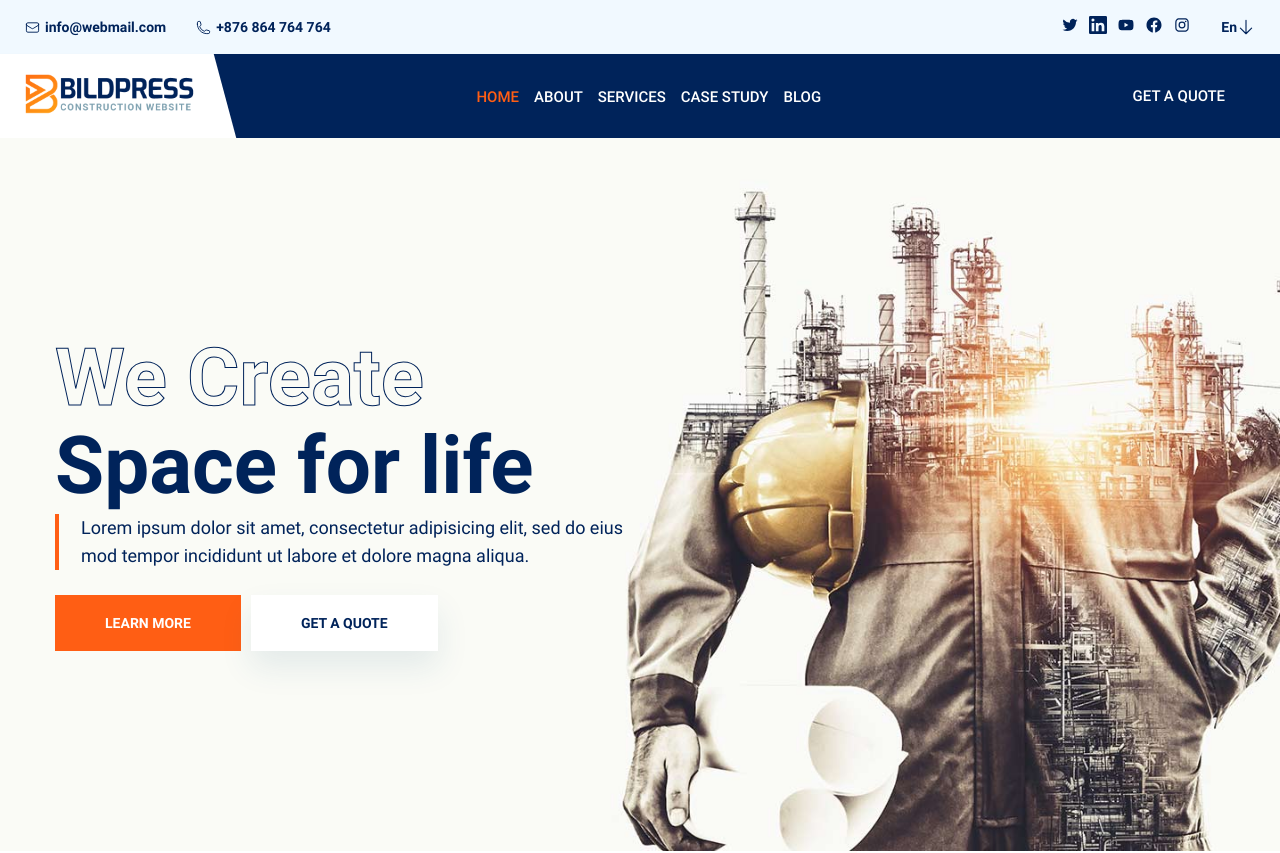
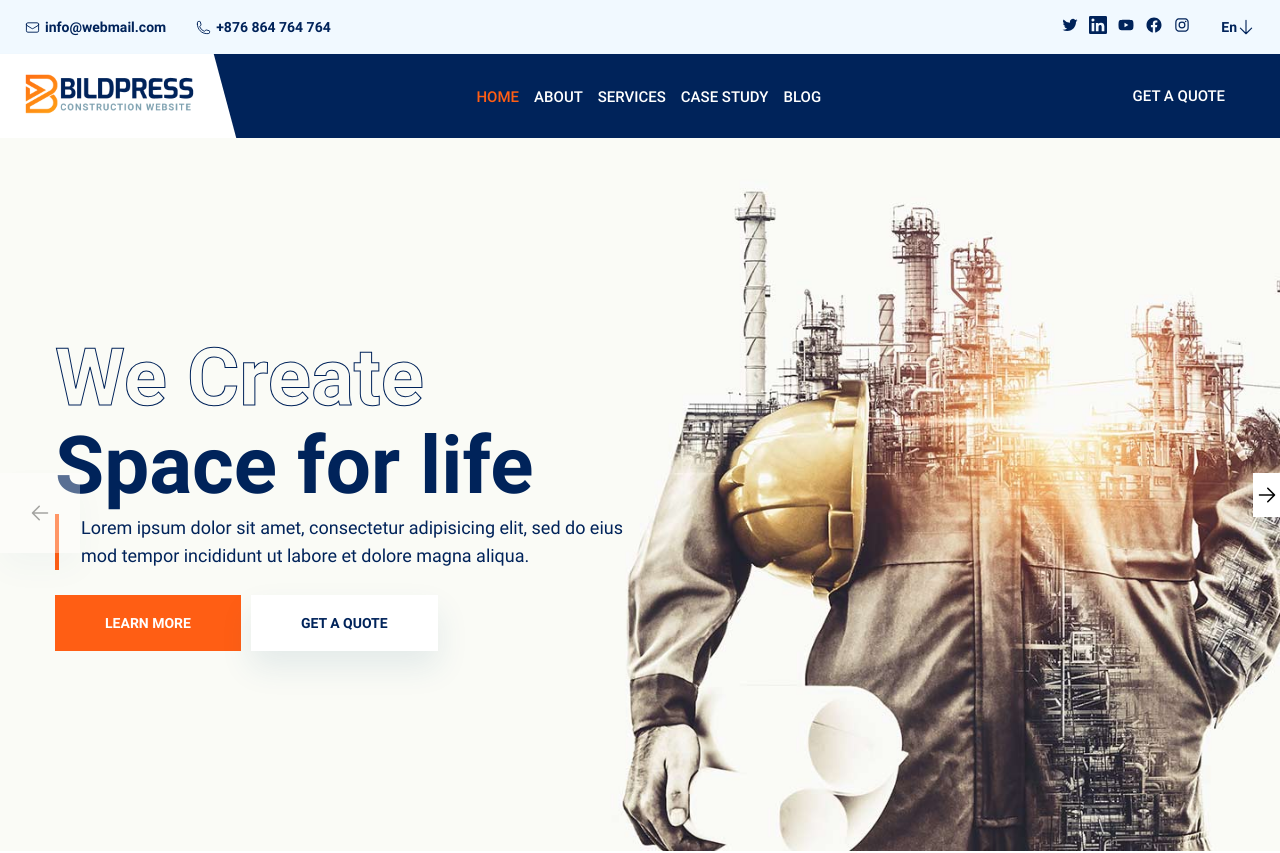
Before and after one commit to NurmuhammadovHojiakbar/scaffold, a React (Vite) app: page / in a window 1280 px wide. Shown: the top 853 px of the page. Built offline with nearby package versions, Linux system fonts and the light colour scheme; no server answers.

Commit message:
add hero slider

```diff
--- a/src/components/home/hero/index.tsx
+++ b/src/components/home/hero/index.tsx
@@ -1,6 +1,6 @@
 import { Swiper, SwiperSlide } from "swiper/react";
 import HeroItem from "../hero-item";
-import { Navigation } from "swiper/modules";
+import { Navigation, Autoplay, EffectFade } from "swiper/modules";
 
 const Hero = () => {
   const heros = [
@@ -33,7 +33,12 @@ const Hero = () => {
   ];
   return (
     <section className="site-hero">
-      <Swiper navigation={true} modules={[Navigation]}>
+      <Swiper
+        navigation={true}
+        autoplay={{ delay: 8000, disableOnInteraction: false }}
+        effect="fade"
+        modules={[Navigation, Autoplay, EffectFade]}
+      >
         {heros.map((hero) => (
           <SwiperSlide key={hero.id}>
             <HeroItem {...hero} />
--- a/src/components/home/home.scss
+++ b/src/components/home/home.scss
@@ -307,6 +307,32 @@
     }
 }
 
+.swiper-button-prev{
+    width: 80px !important;
+    height: 80px !important;
+    background: #fff url("../../assets/images/left-arrow.png") no-repeat center;
+    -webkit-box-shadow: 0px 16px 32px 0px rgba(32, 85, 125, 0.1);
+    box-shadow: 0px 16px 32px 0px rgba(32, 85, 125, 0.1);
+    left: 0 !important;
+
+    &::after{
+        display: none;
+    }
+}
+
+.swiper-button-next{
+    width: 80px;
+    height: 80px;
+    background: #fff url("../../assets/images/right-arrow.png") no-repeat center;
+    -webkit-box-shadow: 0px 16px 32px 0px rgba(32, 85, 125, 0.1);
+    box-shadow: 0px 16px 32px 0px rgba(32, 85, 125, 0.1);
+    right: 0 !important;
+
+    &::after{
+        display: none;
+    }
+}
+
 @media only screen and (max-width: 1100px) {
     .about-us{
         &__list{
--- a/src/main.tsx
+++ b/src/main.tsx
@@ -6,6 +6,8 @@ import { Provider } from "react-redux";
 import App from "./App.tsx";
 import "./index.scss";
 import "swiper/scss";
+import "swiper/scss/navigation";
+import "swiper/scss/effect-fade";
 
 ReactDOM.createRoot(document.getElementById("root")!).render(
   <React.StrictMode>
```
Also changed, not shown: src/assets/images/left-arrow.png (added), src/assets/images/right-arrow.png (added).
